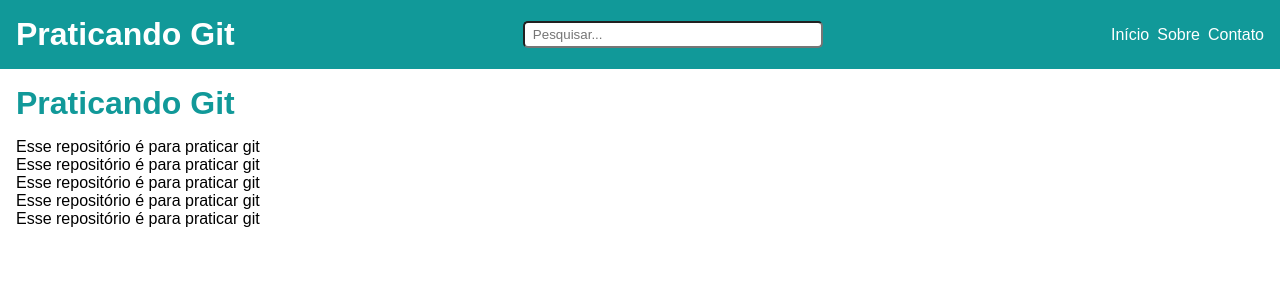
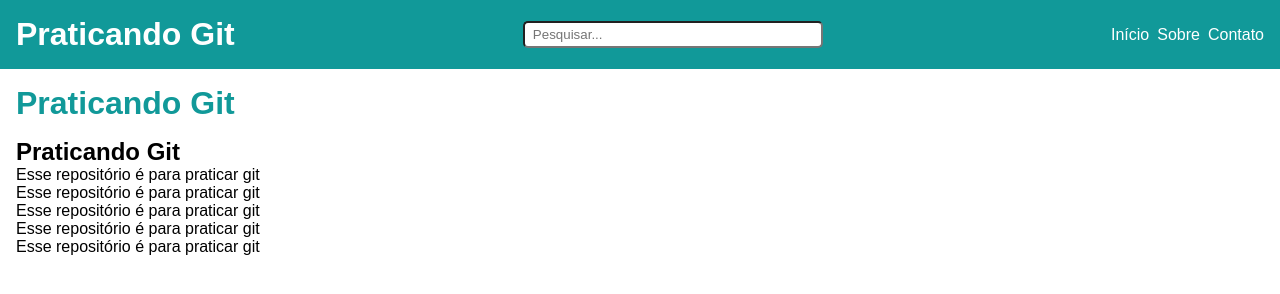
Before and after one commit to ThyagoThayllan/praticarGit, a plain HTML site: page index.html in a window 1280 px wide. Drawn offline with Linux system fonts and the light colour scheme.

Commit message:
h2 commit

```diff
--- a/index.html
+++ b/index.html
@@ -23,6 +23,7 @@
 
     <main>
         <h1>Praticando Git</h1>
+        <h2>Praticando Git</h2>
 
         <p>Esse repositório é para praticar git</p>
         <p>Esse repositório é para praticar git</p>
```
